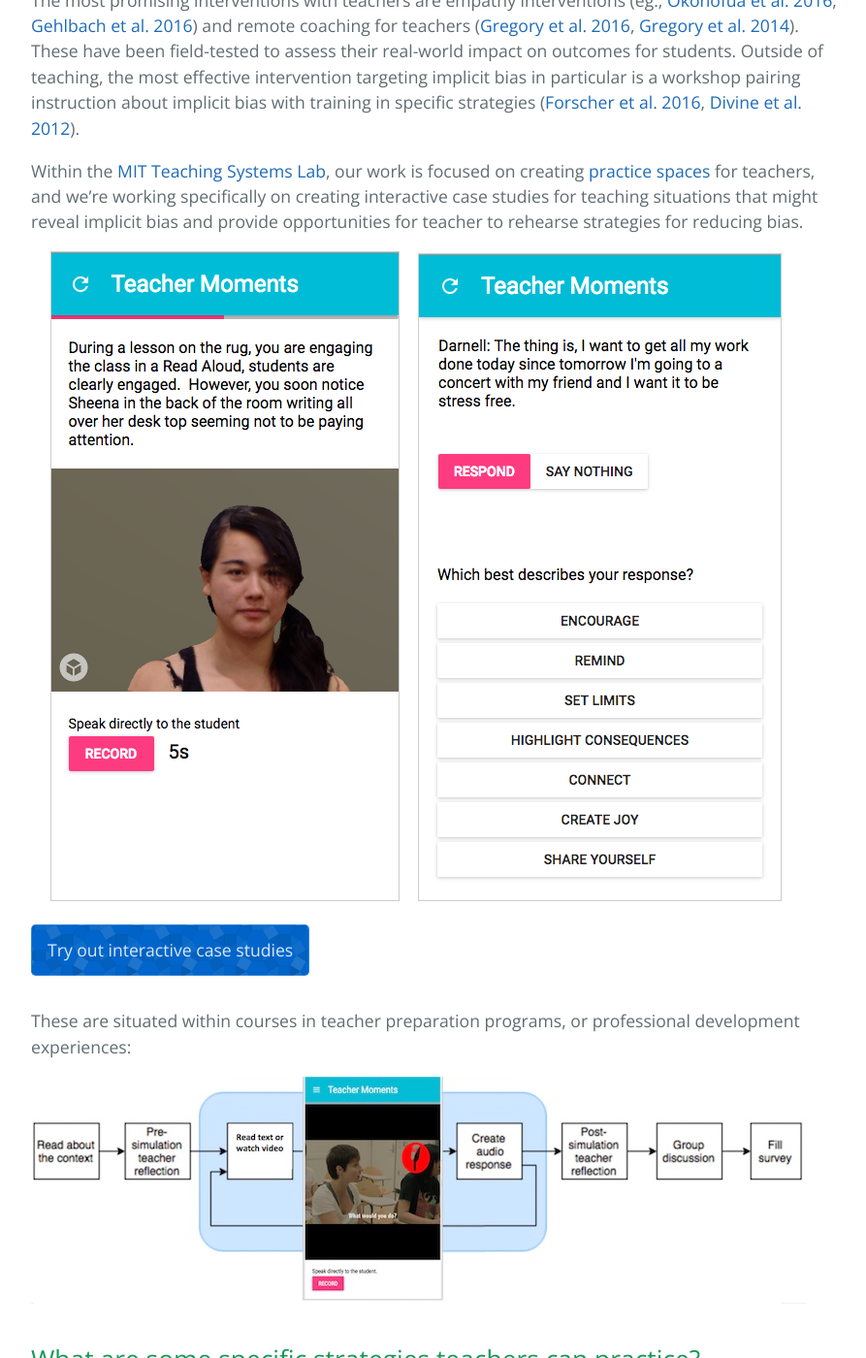
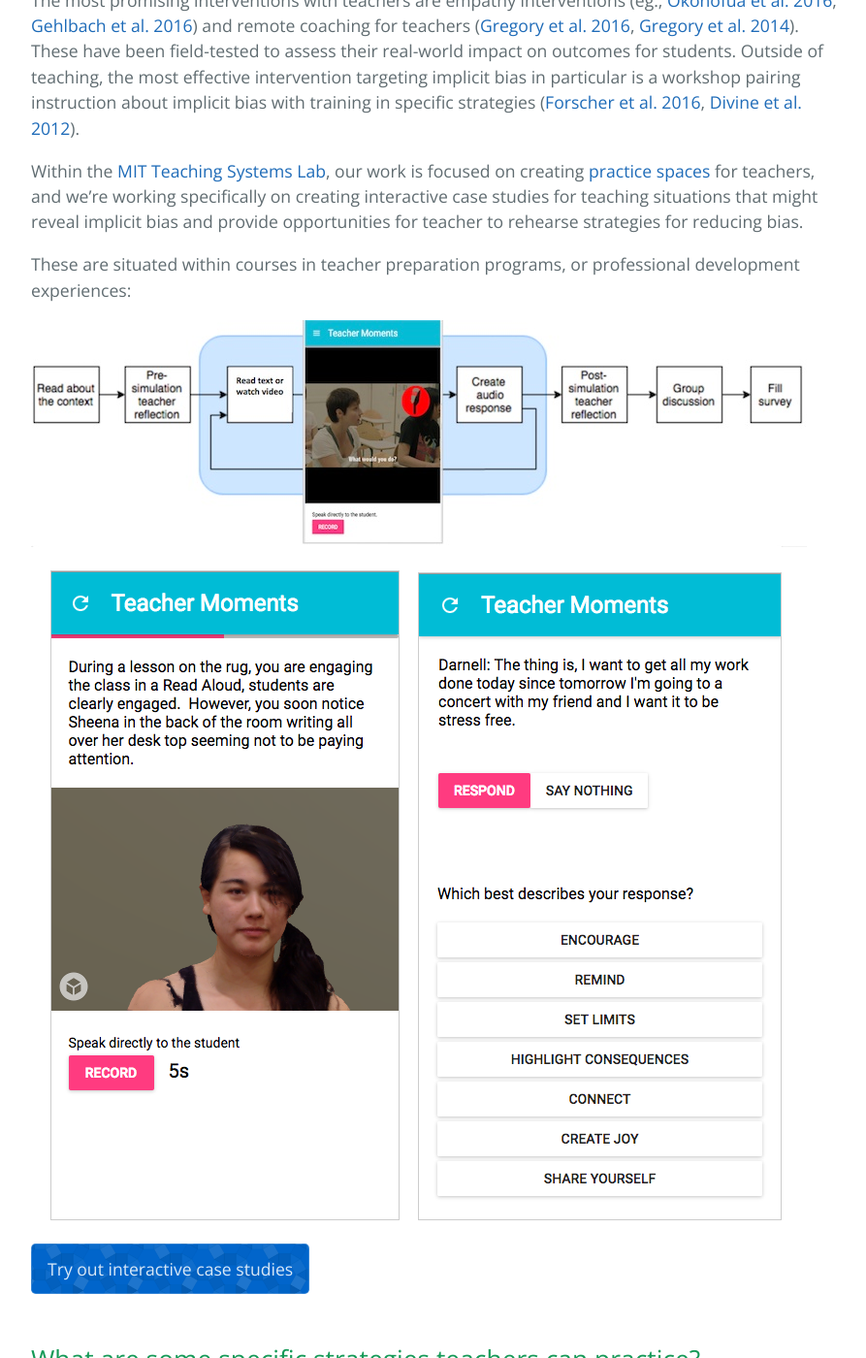
Before and after one commit to mit-teaching-systems-lab/unconscious-bias, a Jekyll site: the page built from README.md, in a window 1280 px wide and 1400 px high, scrolled down 6332 px. Shown: the whole window at 97% size, without its empty margins (192-1085 px from the left). Built offline with Jekyll 4.4.1, drawn with Linux system fonts in a browser that asks for light colours; our own code applies the rules of GitHub Pages for plain Markdown files; part of the change alters nothing that is shown.

Commit message:
Revise sequence of cycle graphic, and link target

```diff
--- a/README.md
+++ b/README.md
@@ -86,20 +86,23 @@ The most promising interventions with teachers are empathy interventions (eg., [
 
 Within the [MIT Teaching Systems Lab](http://tsl.mit.edu), our work is focused on creating [practice spaces](http://tsl.mit.edu/practice-spaces-for-teacher-preparation/) for teachers, and we're working specifically on creating interactive case studies for teaching situations that might reveal implicit bias and provide opportunities for teacher to rehearse strategies for reducing bias.
 
+These are situated within courses in teacher preparation programs, or professional development experiences:
+
+<a href="{{site.teachermoments.demo_url}}" target="_blank">
+  <img alt="cycle" src="{{site.baseurl}}/assets/cycle.jpg">
+</a>
+
 <div style="padding-left: 20px;">
-  <a href="{{site.teachermoments.demo_url}}">
+  <a href="{{site.teachermoments.demo_url}}" target="_blank">
     <img alt="sheena" src="{{site.baseurl}}/assets/sheena.png" style="border: 1px solid #ccc;" />
   </a>
   <span style="display: inline-block; width: 10px;"></span>
-  <a href="{{site.teachermoments.demo_url}}">
+  <a href="{{site.teachermoments.demo_url}}" target="_blank">
     <img alt="darnell" src="{{site.baseurl}}/assets/darnell.png" style="border: 1px solid #ccc;" />
   </a>
 </div>
 <a href="{{site.teachermoments.demo_url}}" class="btn tesselation-btn">Try out interactive case studies</a>
 
-These are situated within courses in teacher preparation programs, or professional development experiences:
-
-<img alt="cycle" src="{{site.baseurl}}/assets/cycle.jpg">
 
 ## What are some specific strategies teachers can practice?
 - Check out the [Critical Practices for Anti-bias Education](http://www.tolerance.org/seminar/critical-practices-anti-bias-education) and [Anti-bias Framework](http://www.tolerance.org/seminar/teaching-tolerance-s-anti-bias-framework) for professional development lessons, materials and webinars from the Southern Poverty Law Center's [Teaching Tolerance](http://www.tolerance.org/) project
--- a/_config.yml
+++ b/_config.yml
@@ -7,7 +7,7 @@ defaults:
       layout: "small"
 
 teachermoments:
-  demo_url: https://threeflows.herokuapp.com/teachermoments/demo
+  demo_url: https://threeflows.herokuapp.com/teachermoments/bias
 
 baseurl: /unconscious-bias
 email: krob@mit.edu
```
